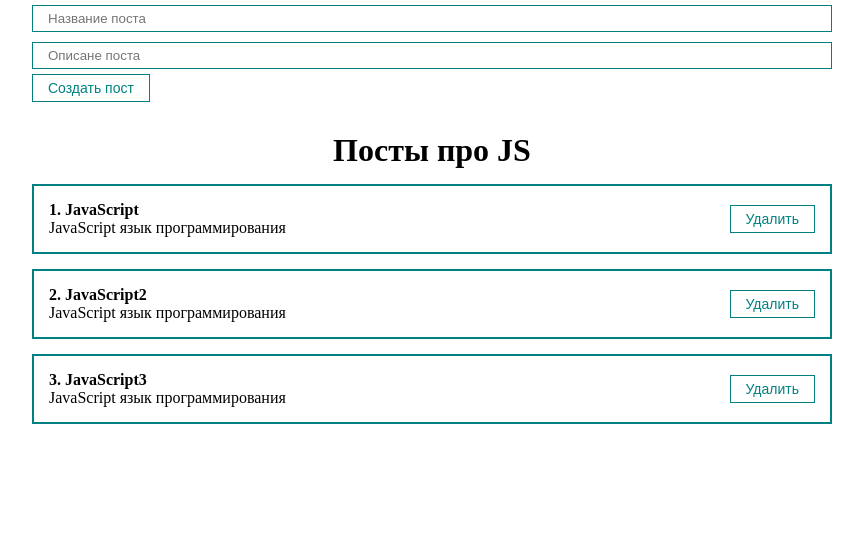
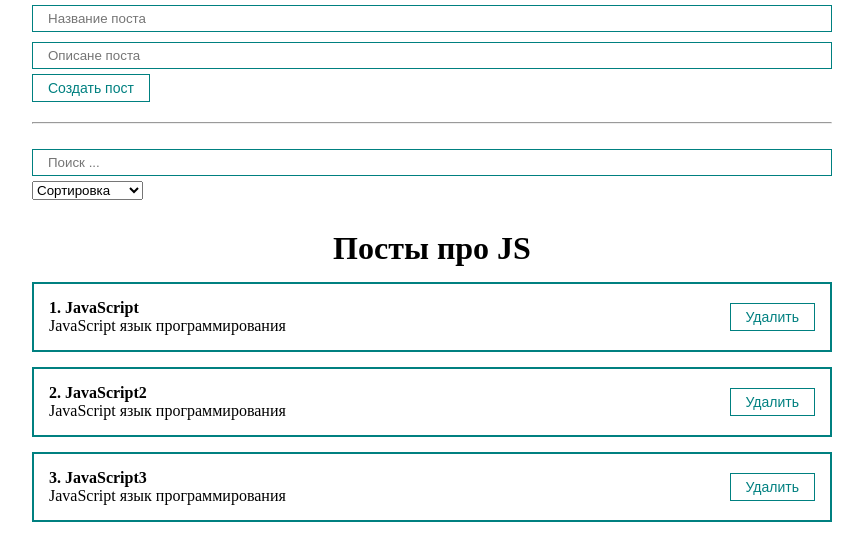
Before and after one commit to jawaTeapot/petProject-React, a React (Create React App) app: page / in a window 1280 px wide. Shown: the top 560 px of the page, without its empty margins (208-1071 px from the left). Built offline with nearby package versions, Linux system fonts and the light colour scheme.

Commit message:
add selected and createPost

```diff
--- a/src/App.js
+++ b/src/App.js
@@ -1,7 +1,8 @@
 import React, {useRef, useState} from "react";
 import './styles/App.css'
 import PostList from "./components/PostList";
-import MyButton from "./components/UI/button/MyButton";
+import PostForm from "./components/PostForm";
+import MySelect from "./components/UI/select/MySelect";
 import MyInput from "./components/UI/input/MyInput";
 
 function App() {
@@ -11,34 +12,50 @@
         {id: 3, title: 'JavaScript3', body: 'JavaScript язык программирования'},
     ])
 
-    const [title, setTitle] = useState("")
-    const bodyInputRef = useRef();
-    const addNewPost = (e) => {
-        e.preventDefault()
+    const [selectedSort, setSelectedSort] = useState('')
+    const [searchQuery, setSearchQuery] = useState('')
+
+    const createPost = (newPost) =>  {
+        setPosts([...posts, newPost])
     }
+
+    const removePost = (post) =>  {
+        setPosts(posts.filter(p => p.id !== post.id))
+    }
+
+    const sortPost = (sort) => {
+        setSelectedSort(sort);
+        setPosts([...posts].sort((a,b)=> a[sort].localeCompare(b[sort])))
+    }
+
   return (
     <div className="App">
-        <form action="#">
-            {/*Управляемый компонент*/}
+        <PostForm create={createPost}/>
+        <hr style={{margin: "20px 0"}}/>
+        <div>
             <MyInput
-                value={title}
-                onChange={e => setTitle(e.target.value)}
-                type="text"
-                placeholder='Название поста'
+                value={searchQuery}
+                onChange={e => setSearchQuery(e.target.value)}
+                placeholder="Поиск ..."
             />
-            {/*Не управляемый\ Не кнтролируемый коммпонент*/}
-            <MyInput
-                ref={bodyInputRef}
-                type="text"
-                placeholder='Описане поста'
+            <MySelect
+                value={selectedSort}
+                onChange={sortPost}
+                defaultValue="Сортировка"
+                options={[
+                    {value: 'title', name: 'По названию'},
+                    {value: 'body', name: 'По описсанию'},
+                ]}
             />
-            <MyButton
-                onClick={addNewPost}
-            >
-                Создать пост
-            </MyButton>
-        </form>
-        <PostList posts={posts} title='Посты про JS'/>
+        </div>
+        {posts.length !==0
+            ?
+            <PostList remove={removePost} posts={posts} title='Посты про JS'/>
+            :
+            <h1 style={{textAlign: "center"}}>
+                Посты не найдены!
+            </h1>
+        }
     </div>
   );
 }
--- /dev/null
+++ b/src/components/PostForm.jsx
@@ -0,0 +1,45 @@
+import React, {useState} from 'react';
+import MyInput from "./UI/input/MyInput";
+import MyButton from "./UI/button/MyButton";
+
+const PostForm = ({create}) => {
+    const [post, setPost] = useState({
+        title: "",
+        body: ""
+    })
+
+    const addNewPost = (e) => {
+        e.preventDefault()
+        const newPost ={
+            ...post, id: Date.now()
+        }
+        create(newPost)
+        setPost({
+            title: "",
+            body: ""
+        })
+    }
+    return (
+        <form action="#">
+            <MyInput
+                value={post.title}
+                onChange={e => setPost({...post, title: e.target.value})}
+                type="text"
+                placeholder='Название поста'
+            />
+            <MyInput
+                value={post.body}
+                onChange={e => setPost({...post, body: e.target.value})}
+                type="text"
+                placeholder='Описане поста'
+            />
+            <MyButton
+                onClick={addNewPost}
+            >
+                Создать пост
+            </MyButton>
+        </form>
+    );
+};
+
+export default PostForm;
--- a/src/components/PostList.jsx
+++ b/src/components/PostList.jsx
@@ -1,12 +1,17 @@
 import React from 'react';
 import Postitem from "./Postitem";
 
-const PostList = ({posts, title}) => {
+const PostList = ({posts, title, remove}) => {
     return (
         <div>
             <h1 className='PostList__header'>{title}</h1>
-            {posts.map((post) =>
-                <Postitem post={post} key={post.id}/>
+            {posts.map((post, index) =>
+                <Postitem
+                    remove={remove}
+                    number={index + 1}
+                    post={post}
+                    key={post.id}
+                />
             )}
         </div>
     );
--- a/src/components/Postitem.jsx
+++ b/src/components/Postitem.jsx
@@ -5,11 +5,17 @@
     return (
         <div className="post">
             <div className="post__content">
-                <strong>{props.post.id}. {props.post.title}</strong>
-                <div>{props.post.body}</div>
+                <strong>{props.number}. {props.post.title}</strong>
+                <div>
+                    {props.post.body}
+                </div>
             </div>
             <div className="post__btns">
-                <MyButton>Удалить</MyButton>
+                <MyButton
+                    onClick={() => props.remove(props.post)}
+                >
+                    Удалить
+                </MyButton>
             </div>
         </div>
     );
--- /dev/null
+++ b/src/components/UI/select/MySelect.jsx
@@ -0,0 +1,19 @@
+import React from 'react';
+
+const MySelect = ({options, defaultValue, value, onChange}) => {
+    return (
+        <select
+            value={value}
+            onChange={event => onChange(event.target.value)}
+        >
+            <option disabled value="">{defaultValue}</option>
+            {options.map(option =>
+                    <option key={option.value} value={option.value}>
+                        {option.name}
+                    </option>
+                )}
+        </select>
+    );
+};
+
+export default MySelect;
```
